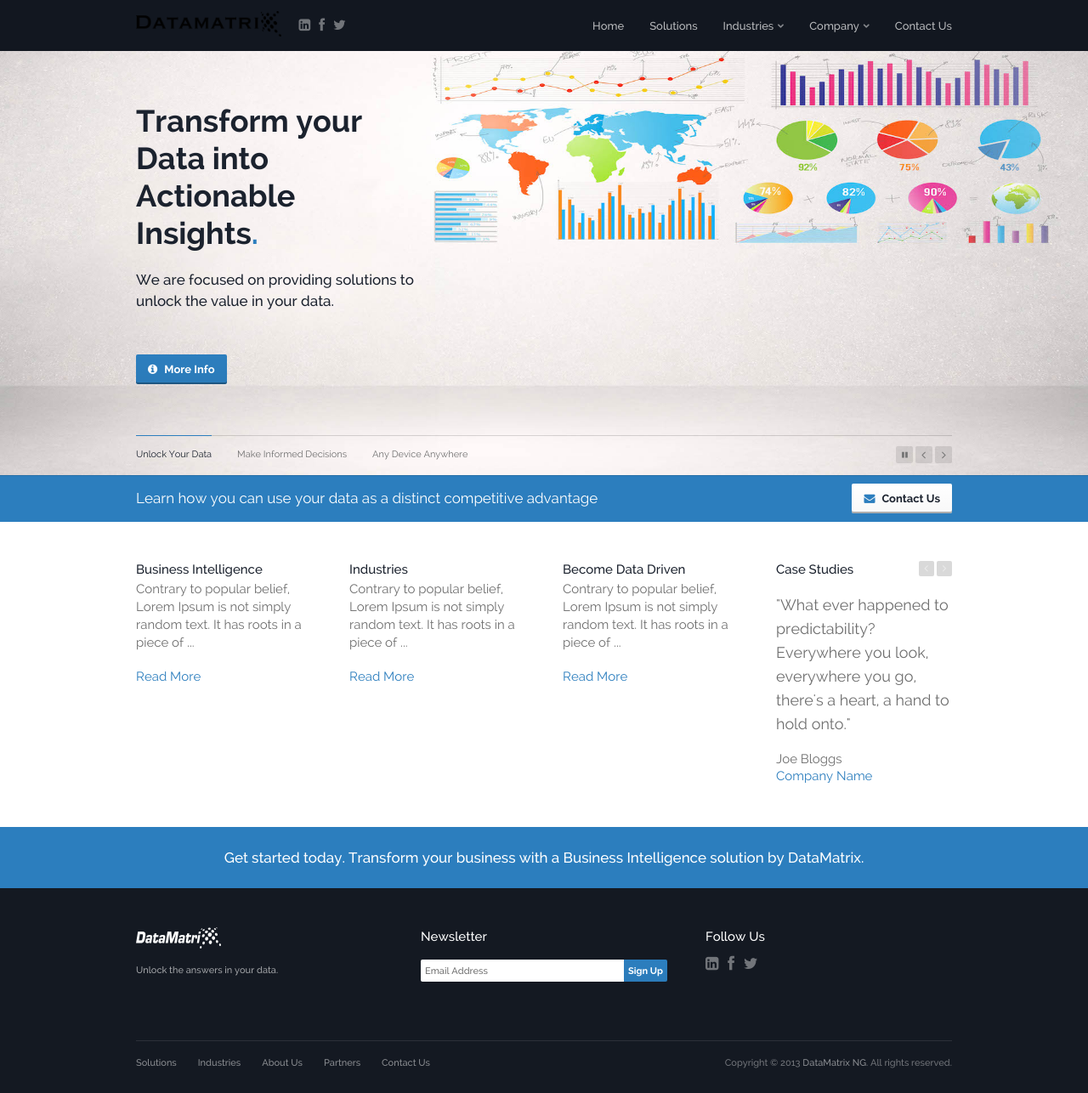
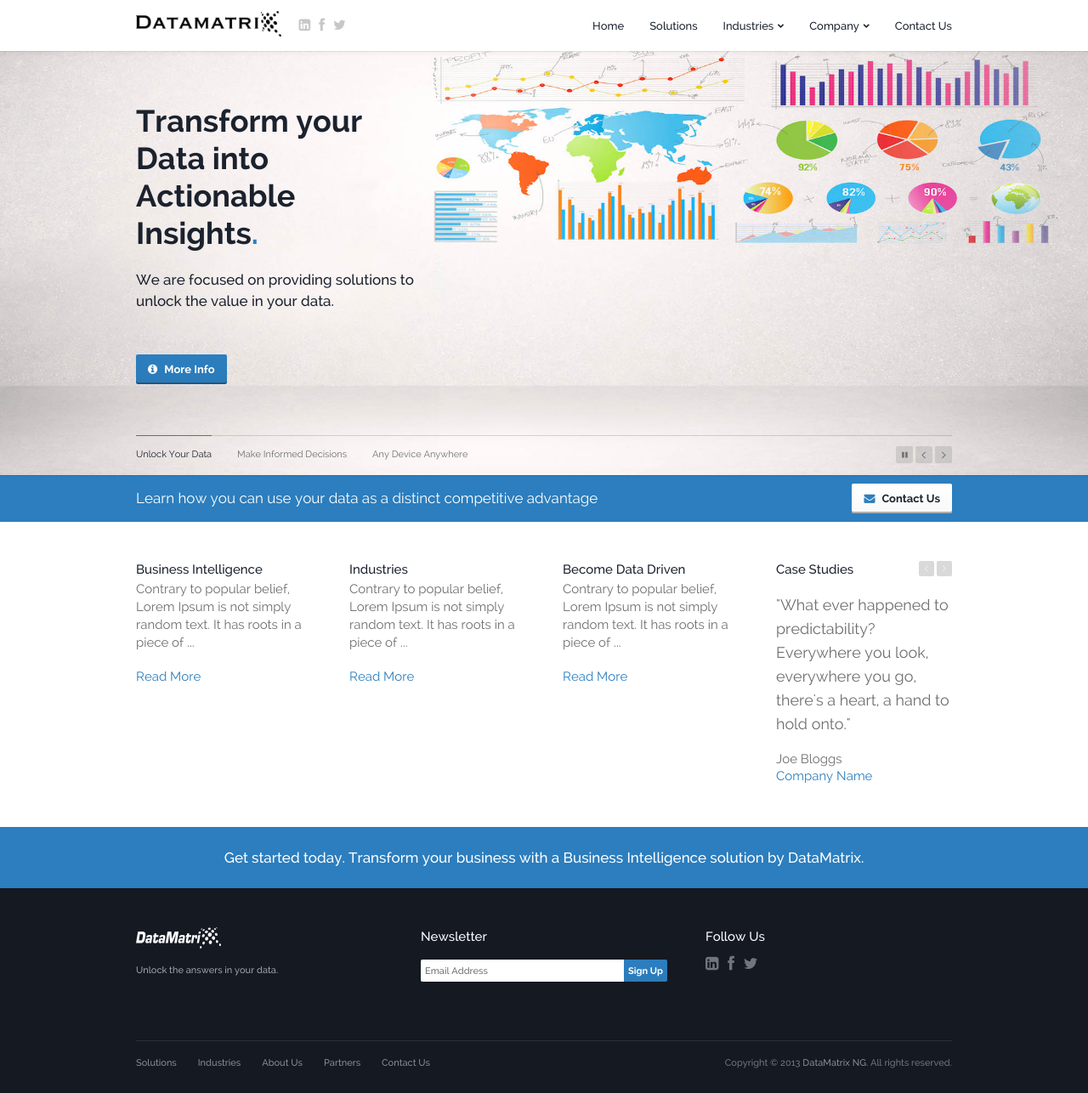
Before and after one commit to dtmtx/dtmtx.github.io, a Jekyll site: the page built from index.html, in a window 1280 px wide and 1286 px high. Shown: the whole window at 85% size. Built offline with Jekyll 4.4.1, drawn with Linux system fonts in a browser that asks for light colours; Markdown is read by kramdown in place of the engine named in the settings.

Commit message:
light header

```diff
--- a/_includes/head.html
+++ b/_includes/head.html
@@ -63,7 +63,7 @@
       <!-- ~~~~~~~~~~~~~~~~~~~~~~~~~~~~~~~~~~~~~~~~~~~~~~~~~~~~~~~~~~~~~~~~~~~~~ -->
       <!-- Top Bar - Set "white" or "dark" below -->
       <!-- ~~~~~~~~~~~~~~~~~~~~~~~~~~~~~~~~~~~~~~~~~~~~~~~~~~~~~~~~~~~~~~~~~~~~~ -->
-      <div class="topbar-outer dark">
+      <div class="topbar-outer white">
         <div class="topbar content-width">
 
           <!-- ~~~~~~~~~~~~~~~~~~~~~~~~~~~~~~~ -->
```
